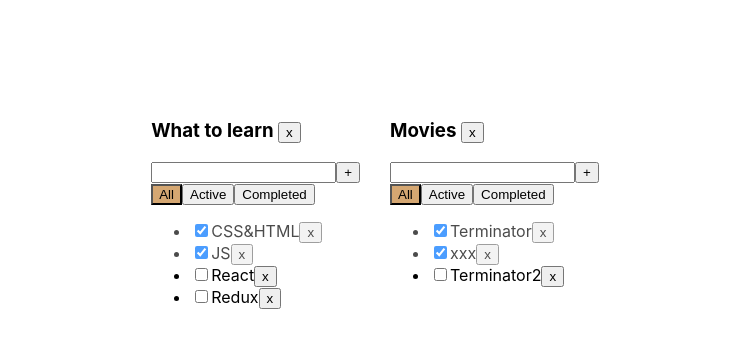
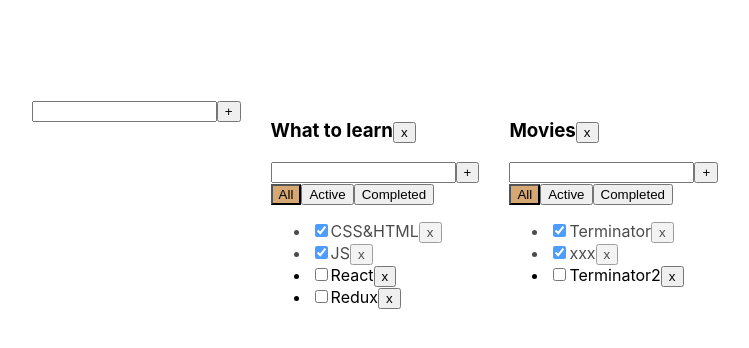
Before and after one commit to kaskodim/todoList, a React (Create React App) app: page / in a window 1280 px wide. Shown: the top 348 px of the page, without its empty margins (265-1014 px from the left). Built offline with nearby package versions, Linux system fonts and the light colour scheme.

Commit message:
sprint 1 week 6

```diff
--- a/src/App.tsx
+++ b/src/App.tsx
@@ -1,12 +1,17 @@
 import React, {useState} from 'react';
 import {TaskType, TodoList} from './todoList/TodoList';
 import {v1} from 'uuid';
+import {AddItemForm} from './addItemForm/AddItemForm';
 
 export type FilterValuesType = 'all' | 'completed' | 'active';
 type TodoListsType = {
     id: string
     title: string
     filter: FilterValuesType
+}
+
+type TasksStateType = {
+    [key: string]: TaskType[]
 }
 
 function App() {
@@ -18,8 +23,7 @@
         {id: todoListId1, title: 'What to learn', filter: 'all'},
         {id: todoListId2, title: 'Movies', filter: 'all'},
     ])
-
-    const [tasksObj, setTasksObj] = useState({
+    const [tasksObj, setTasksObj] = useState<TasksStateType>({
         [todoListId1]: [
             {id: v1(), title: 'CSS&HTML', isDone: true},
             {id: v1(), title: 'JS', isDone: true},
@@ -33,33 +37,28 @@
         ]
     });
 
-    function removeTask(todoListID: string, id: string) {
+    const removeTask = (todoListID: string, id: string) => {
 
         const tasks = tasksObj[todoListID];
         const filteredTasks = tasks.filter(t => t.id !== id);
         tasksObj[todoListID] = filteredTasks;
         setTasksObj({...tasksObj})
     }
-
-    function changeFilter(value: FilterValuesType, todoListID: string) {
+    const changeFilter = (value: FilterValuesType, todoListID: string) => {
         const totoList = todoLists.find(tl => tl.id === todoListID)
         if (totoList) {
             totoList.filter = value
             setTodoLists([...todoLists])
         }
     }
-
-    function addTask(todoListID: string, title: string) {
+    const addTask = (todoListID: string, title: string) => {
         const newTask = {id: v1(), title: title, isDone: false};
         const tasks = tasksObj[todoListID];
         const newTasks = [newTask, ...tasks];
         tasksObj[todoListID] = newTasks;
         setTasksObj({...tasksObj})
-
-
     }
-
-    function changeStatus(todoListID: string, taskId: string, isDone: boolean) {
+    const changeStatus = (todoListID: string, taskId: string, isDone: boolean) => {
 
         const tasks = tasksObj[todoListID];
         const task = tasks.find(t => t.id === taskId)
@@ -68,17 +67,41 @@
             setTasksObj({...tasksObj})
         }
     }
-
-    function removeTodoList(todoListID: string) {
+    const removeTodoList = (todoListID: string) => {
         const filteredTodolists = todoLists.filter(tl => tl.id !== todoListID)
         setTodoLists(filteredTodolists)
         delete tasksObj[todoListID]
         setTasksObj({...tasksObj})
     }
+    const addTodoLIst = (title: string) => {
+        const todoList: TodoListsType = {id: v1(), title: title, filter: 'all'};
+        setTodoLists([todoList, ...todoLists])
+        setTasksObj({
+            ...tasksObj,
+            [todoList.id]: []
+        })
+    }
+    const changeTaskTitle = (todoListID: string, taskId: string, newTitle: string) => {
+
+        const tasks = tasksObj[todoListID];
+        const task = tasks.find(t => t.id === taskId)
+        if (task) {
+            task.title = newTitle
+            setTasksObj({...tasksObj})
+        }
+    }
+    const changeTodoListTitle = (todoListID: string, newTitle: string) => {
+        const todoList = todoLists.find(tl => tl.id === todoListID)
+        if (todoList) {
+            todoList.title = newTitle
+            setTodoLists([...todoLists])
+        }
+    }
 
     return (
         <div className={'App'}>
 
+            <AddItemForm addItem={addTodoLIst}/>
             {
                 todoLists.map((tl) => {
                     let tasksForTodolist = tasksObj[tl.id]
@@ -90,7 +113,6 @@
                     }
 
                     return (
-
                         <TodoList key={tl.id}
                                   id={tl.id}
                                   title={tl.title}
@@ -101,14 +123,12 @@
                                   changeTaskStatus={changeStatus}
                                   filter={tl.filter}
                                   removeTodoList={removeTodoList}
+                                  changeTaskTitle={changeTaskTitle}
+                                  changeTodoListTitle={changeTodoListTitle}
                         />
-
-
                     )
                 })
             }
-
-
         </div>
     )
 }
--- /dev/null
+++ b/src/addItemForm/AddItemForm.tsx
@@ -0,0 +1,42 @@
+import React, {ChangeEvent, KeyboardEvent, useState} from 'react';
+
+type AddItemFormPropsType = {
+    addItem: (title: string) => void
+}
+
+export const AddItemForm = (props: AddItemFormPropsType) => {
+
+    const [title, setTitle] = useState('');
+    const [error, setError] = useState<null | string>(null);
+
+    const onNewTitleHandler = (e: ChangeEvent<HTMLInputElement>) => {
+        setTitle(e.currentTarget.value)
+    }
+    const onKeyUpHandler = (e: KeyboardEvent<HTMLInputElement>) => {
+        setError(null)
+        if (e.key === 'Enter' && e.ctrlKey) {
+            props.addItem(title.trim())
+            setTitle('')
+        }
+    }
+    const addTask = () => {
+        if (title.trim() !== '') {
+            props.addItem(title.trim())
+            setTitle('')
+        } else {
+            setError(' напиши что-нибудь...')
+        }
+    }
+
+    return (
+        <div>
+            <input value={title}
+                   onChange={onNewTitleHandler}
+                   onKeyUp={onKeyUpHandler}
+                   className={error ? 'error' : ''}
+                   placeholder={error ? error : ''}
+            />
+            <button onClick={addTask}>+</button>
+        </div>
+    );
+};
--- /dev/null
+++ b/src/editableSpan/EditableSpan.tsx
@@ -0,0 +1,28 @@
+import React, {ChangeEvent, useState} from 'react';
+
+type EditableSpanPropsType = {
+    title: string
+    onChange: (newValue: string) => void
+}
+
+export function EditableSpan(props: EditableSpanPropsType) {
+
+    const [editMode, setEditMode] = React.useState(false);
+    const [title, setTitle] = useState('');
+
+    const activateEditMode = () => {
+        setEditMode(true)
+        setTitle(props.title);
+    }
+    const activateViewMode = () => {
+        setEditMode(false)
+        props.onChange(title)
+    }
+    const onChangeTitleHandler = (e: ChangeEvent<HTMLInputElement>) => setTitle(e.currentTarget.value)
+
+    return (
+        editMode ?
+            <input value={title} onChange={onChangeTitleHandler} onBlur={activateViewMode} autoFocus/> :
+            <span onDoubleClick={activateEditMode}>{props.title}</span>
+    )
+}
--- a/src/todoList/TodoList.tsx
+++ b/src/todoList/TodoList.tsx
@@ -1,5 +1,7 @@
-import React, {ChangeEvent, KeyboardEvent, useState} from 'react';
+import React, {ChangeEvent} from 'react';
 import {FilterValuesType} from '../App';
+import {AddItemForm} from '../addItemForm/AddItemForm';
+import {EditableSpan} from '../editableSpan/EditableSpan';
 
 export type TaskType = {
     id: string
@@ -17,51 +19,34 @@
     changeTaskStatus: (todoListID: string, taskId: string, isDone: boolean) => void
     filter: FilterValuesType
     removeTodoList: (todoListID: string) => void
+    changeTaskTitle: (todoListID: string, taskId: string, newTitle: string) => void
+    changeTodoListTitle: (todoListID: string, newTitle: string) => void
 }
 
 
 export const TodoList = (props: TodoListPropsType) => {
 
-    const [title, setTitle] = useState('');
-    const [error, setError] = useState<null | string>(null);
-
-    const onNewTitleHandler = (e: ChangeEvent<HTMLInputElement>) => {
-        setTitle(e.currentTarget.value)
-    }
-    const onKeyUpHandler = (e: KeyboardEvent<HTMLInputElement>) => {
-        setError(null)
-        if (e.key === 'Enter' && e.ctrlKey) {
-            props.addTask(props.id, title.trim())
-            setTitle('')
-        }
-    }
-    const addTask = () => {
-        if (title.trim() !== '') {
-            props.addTask(props.id, title.trim())
-            setTitle('')
-        } else {
-            setError(' напиши что-нибудь...')
-        }
-    }
     const onAllClickHandler = () => props.changeFilter('all', props.id)
     const onActiveClickHandler = () => props.changeFilter('active', props.id)
     const onCompletedClickHandler = () => props.changeFilter('completed', props.id)
     const removeTodoList = () => {
         props.removeTodoList(props.id)
     }
+    const addTask = (title: string) => {
+        props.addTask(props.id, title)
+    }
+    const changeTodoListTitle = (newTitle: string) => {
+        props.changeTodoListTitle(props.id, newTitle)
+    }
+
 
     return (
         <div>
-            <h3> {props.title} <button onClick={removeTodoList}>x</button> </h3>
-            <div>
-                <input value={title}
-                       onChange={onNewTitleHandler}
-                       onKeyUp={onKeyUpHandler}
-                       className={error ? 'error' : ''}
-                       placeholder={error ? error : ''}
-                />
-                <button onClick={addTask}>+</button>
-            </div>
+            <h3>
+                <EditableSpan title={props.title} onChange={changeTodoListTitle}/>
+                <button onClick={removeTodoList}>x</button>
+            </h3>
+            <AddItemForm addItem={addTask}/>
             <div>
                 <button
                     className={props.filter === 'all' ? 'active-filter' : ''}
@@ -80,8 +65,11 @@
                 {
                     props.tasks.map((t) => {
                         const onRemoveHandler = () => props.removeTask(props.id, t.id)
-                        const onChangeHandler = (e: ChangeEvent<HTMLInputElement>) => {
+                        const onChangeStatusHandler = (e: ChangeEvent<HTMLInputElement>) => {
                             props.changeTaskStatus(props.id, t.id, e.currentTarget.checked)
+                        }
+                        const onChangeTitleHandler = (newValue: string) => {
+                            props.changeTaskTitle(props.id, t.id, newValue)
                         }
 
                         return (
@@ -89,9 +77,9 @@
                                 className={t.isDone ? 'is-done' : ''}>
                                 <input type="checkbox"
                                        checked={t.isDone}
-                                       onChange={onChangeHandler}
-                                />
-                                <span>{t.title}</span>
+                                       onChange={onChangeStatusHandler}/>
+                                <EditableSpan title={t.title}
+                                              onChange={onChangeTitleHandler}/>
                                 <button onClick={onRemoveHandler}>x</button>
                             </li>
                         )
```
